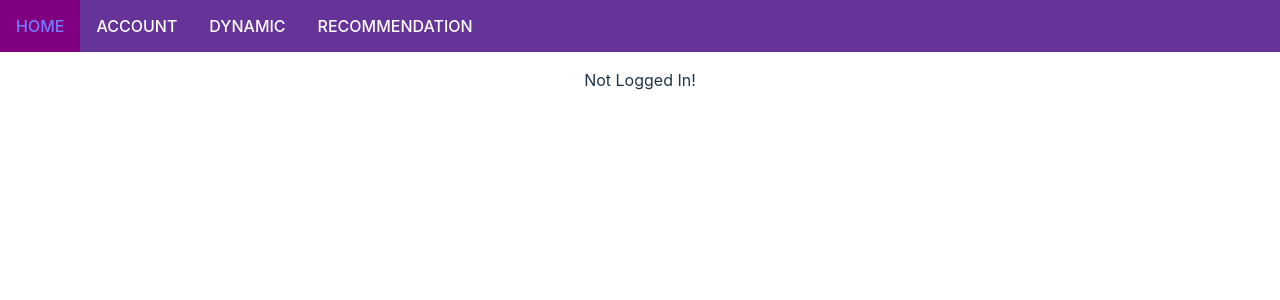
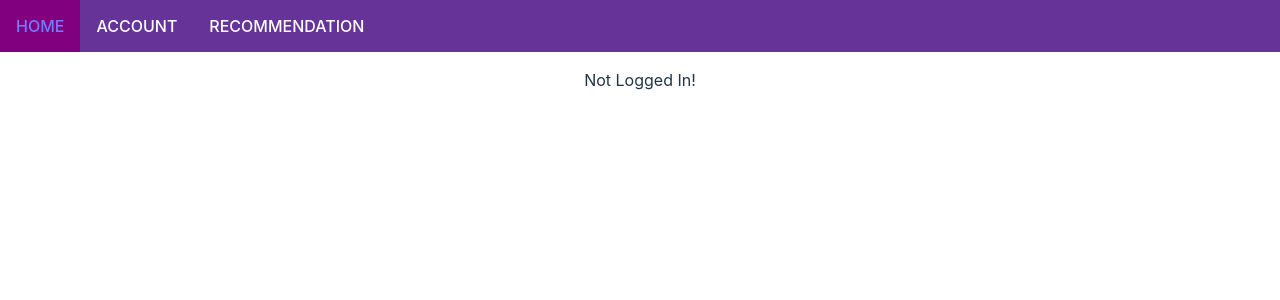
Before and after one commit to DyeGo22hd/Capstone-Project---Spotify-, a React (Vite) app in the folder React/: page / in a window 1280 px wide. Shown: the top 300 px of the page. Built offline with nearby package versions, Linux system fonts and the light colour scheme; no server answers.

Commit message:
comment out dynamic link

```diff
--- a/React/src/Components/page-elements/navbar.jsx
+++ b/React/src/Components/page-elements/navbar.jsx
@@ -40,11 +40,12 @@ const Navbar = () => {
         navigate('/recommendation-search');
     };
 
+    //<li><a id='dynamic' onClick={navigateToDynamic}>DYNAMIC</a></li>
     return (
         <ul id='navbar'>
             <li><a className="active" id='home' onClick={navigateToHome}>HOME</a></li>
             <li><a id='account' onClick={navigateToAccount}>ACCOUNT</a></li>
-            <li><a id='dynamic' onClick={navigateToDynamic}>DYNAMIC</a></li>
+
             <li><a id="recommendation-search" onClick={navigateToRecommendation}>RECOMMENDATION</a></li>
         </ul>
     )
```
